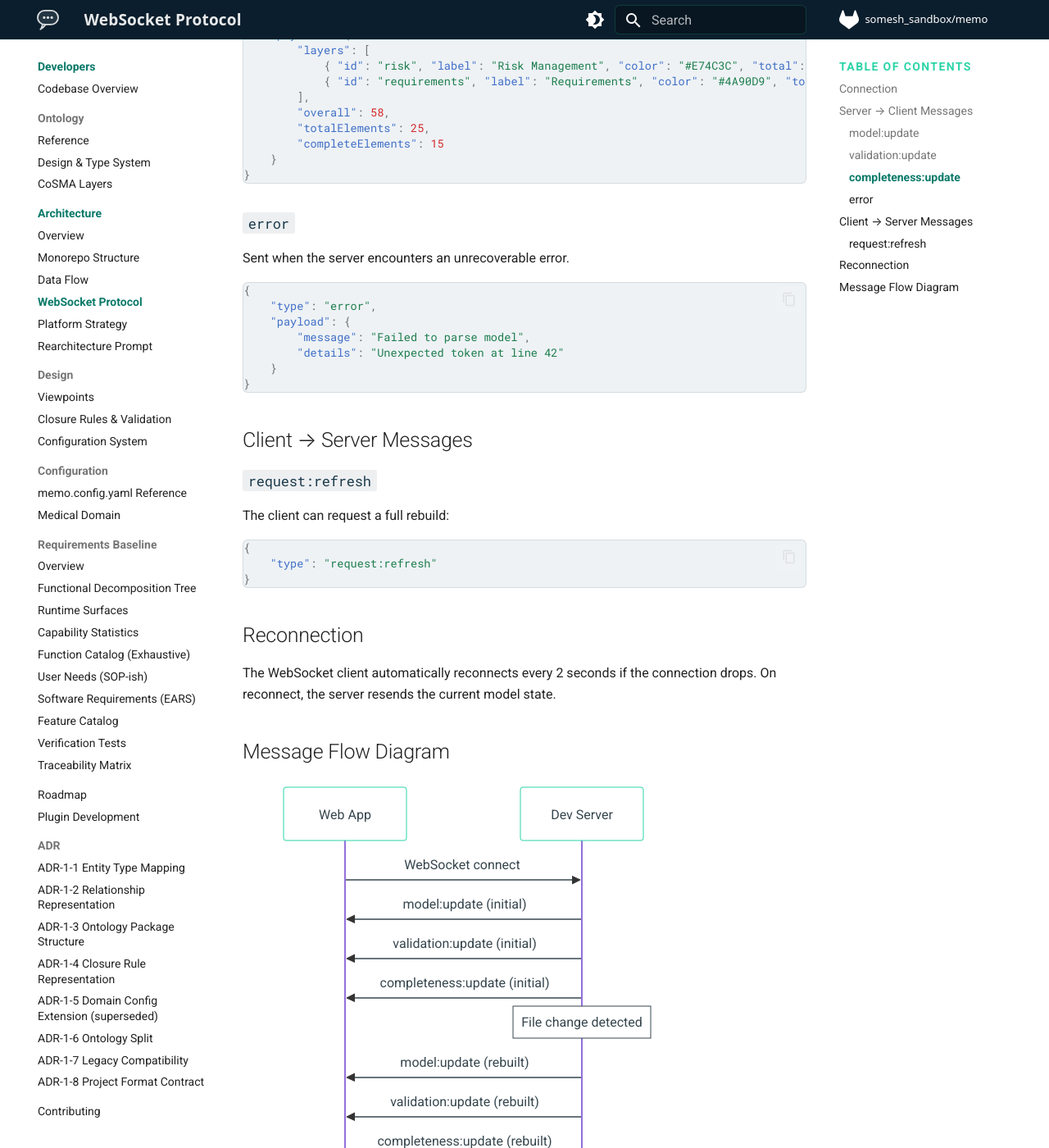
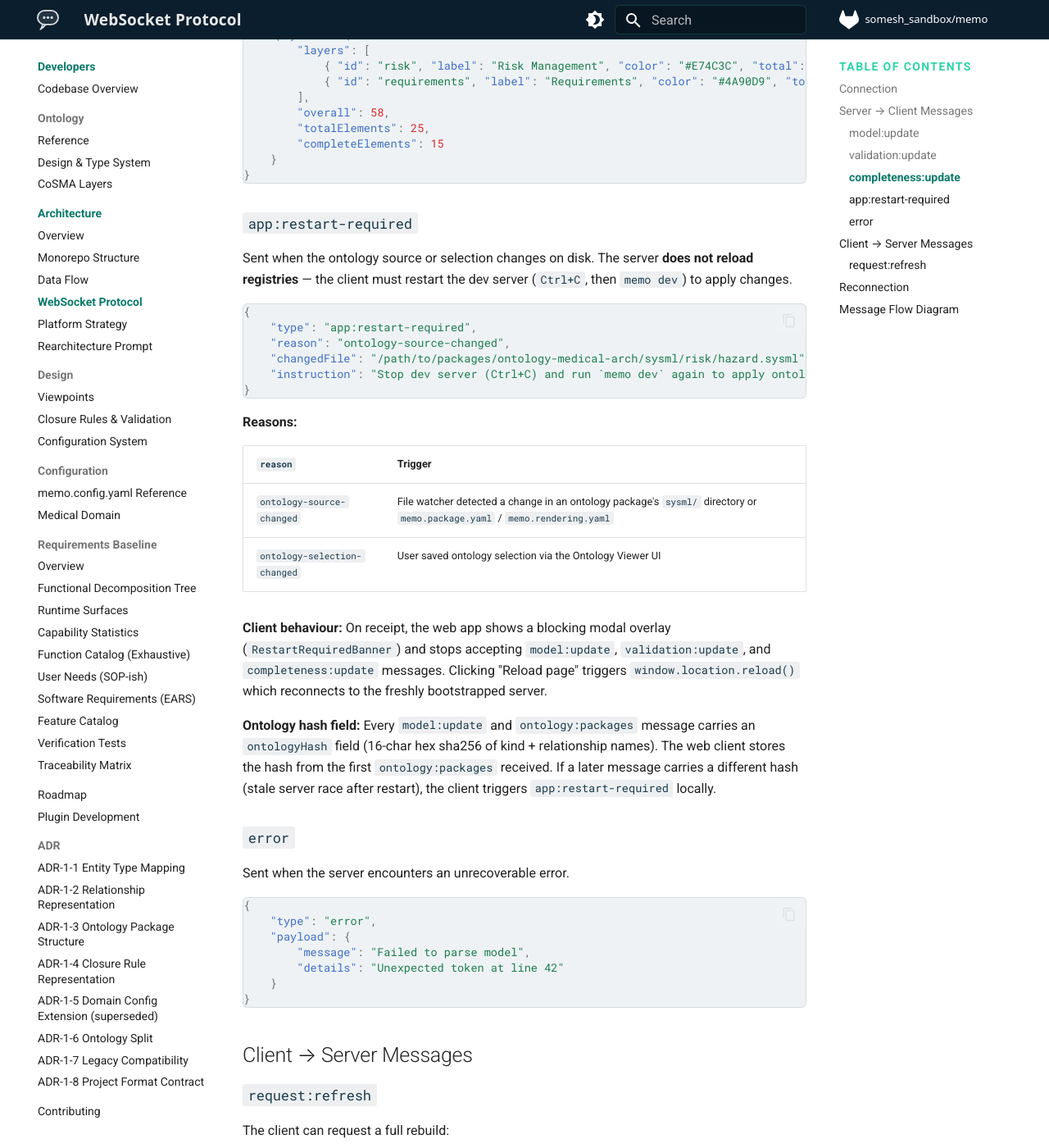
Before and after one commit to memoarchitect/memo-architect, an MkDocs documentation site: the page built from docs/src/developers/architecture/websocket-protocol.md, in a window 1280 px wide and 1400 px high, scrolled down 1752 px. Shown: the whole window at 82% size. Built offline with MkDocs 1.6.1 and Material for MkDocs 9.7.7, drawn with Linux system fonts in a browser that asks for light colours; comment, search, counter and statistics services are not loaded.

Commit message:
Phase 9-10: CI cache guard + docs + ADR-1-9
- scripts/check-no-ontology-cache.sh: grep for persist() and
  localStorage.setItem with ontology/model keys; fails CI on match
- package.json: wire check:cache into build script
- websocket-protocol.md: document app:restart-required message,
  reason enum, client behaviour, ontologyHash field
- data-flow.md: update pipeline diagram to show bootstrap/hot-rebuild
  split and ontology watcher restart path
- ADR-1-9: rationale for restart-required design — frozen registries,
  watcher split, cache elimination, consequences

Co-Authored-By: Claude Sonnet 4.6 <noreply@anthropic.com>

````diff
--- a/docs/src/developers/architecture/websocket-protocol.md
+++ b/docs/src/developers/architecture/websocket-protocol.md
@@ -94,6 +94,30 @@ Sent after completeness computation.
 }
 ```
 
+### `app:restart-required`
+
+Sent when the ontology source or selection changes on disk. The server **does not reload registries** — the client must restart the dev server (`Ctrl+C`, then `memo dev`) to apply changes.
+
+```json
+{
+    "type": "app:restart-required",
+    "reason": "ontology-source-changed",
+    "changedFile": "/path/to/packages/ontology-medical-arch/sysml/risk/hazard.sysml",
+    "instruction": "Stop dev server (Ctrl+C) and run `memo dev` again to apply ontology changes."
+}
+```
+
+**Reasons:**
+
+| `reason` | Trigger |
+|----------|---------|
+| `ontology-source-changed` | File watcher detected a change in an ontology package's `sysml/` directory or `memo.package.yaml` / `memo.rendering.yaml` |
+| `ontology-selection-changed` | User saved ontology selection via the Ontology Viewer UI |
+
+**Client behaviour:** On receipt, the web app shows a blocking modal overlay (`RestartRequiredBanner`) and stops accepting `model:update`, `validation:update`, and `completeness:update` messages. Clicking "Reload page" triggers `window.location.reload()` which reconnects to the freshly bootstrapped server.
+
+**Ontology hash field:** Every `model:update` and `ontology:packages` message carries an `ontologyHash` field (16-char hex sha256 of kind + relationship names). The web client stores the hash from the first `ontology:packages` received. If a later message carries a different hash (stale server race after restart), the client triggers `app:restart-required` locally.
+
 ### `error`
 
 Sent when the server encounters an unrecoverable error.
--- a/package.json
+++ b/package.json
@@ -4,7 +4,8 @@
   "private": true,
   "description": "MEMO — Git-native MBSE tool for medical device systems engineering",
   "scripts": {
-    "build": "pnpm run ontology:lint && turbo build",
+    "build": "pnpm run ontology:lint && pnpm run check:cache && turbo build",
+    "check:cache": "bash scripts/check-no-ontology-cache.sh",
     "dev": "turbo dev",
     "test": "turbo test",
     "test:coverage": "turbo test:coverage",
````
Also changed, not shown: docs/src/developers/adr/ADR-1-9-ontology-restart-required.md (added, +71 -0 lines), docs/src/developers/architecture/data-flow.md (+24 -20 lines), 1 other file.
